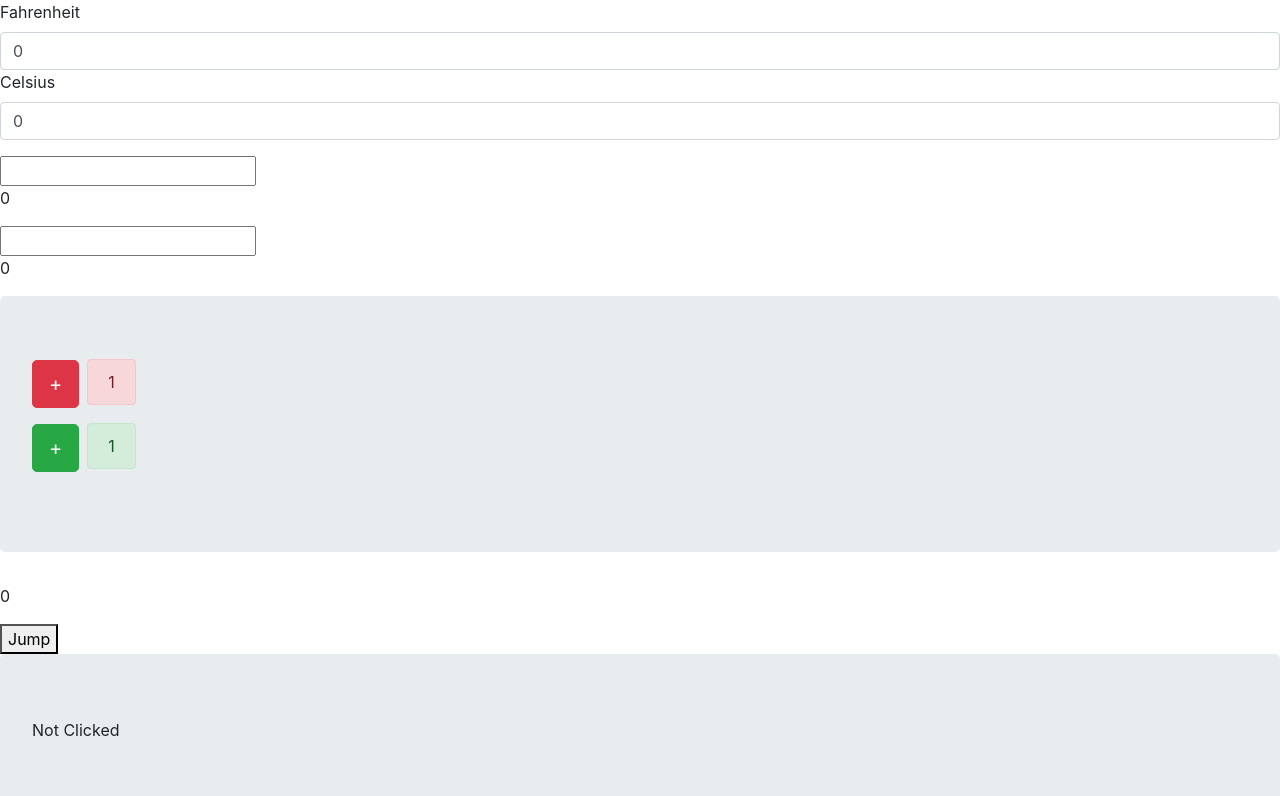
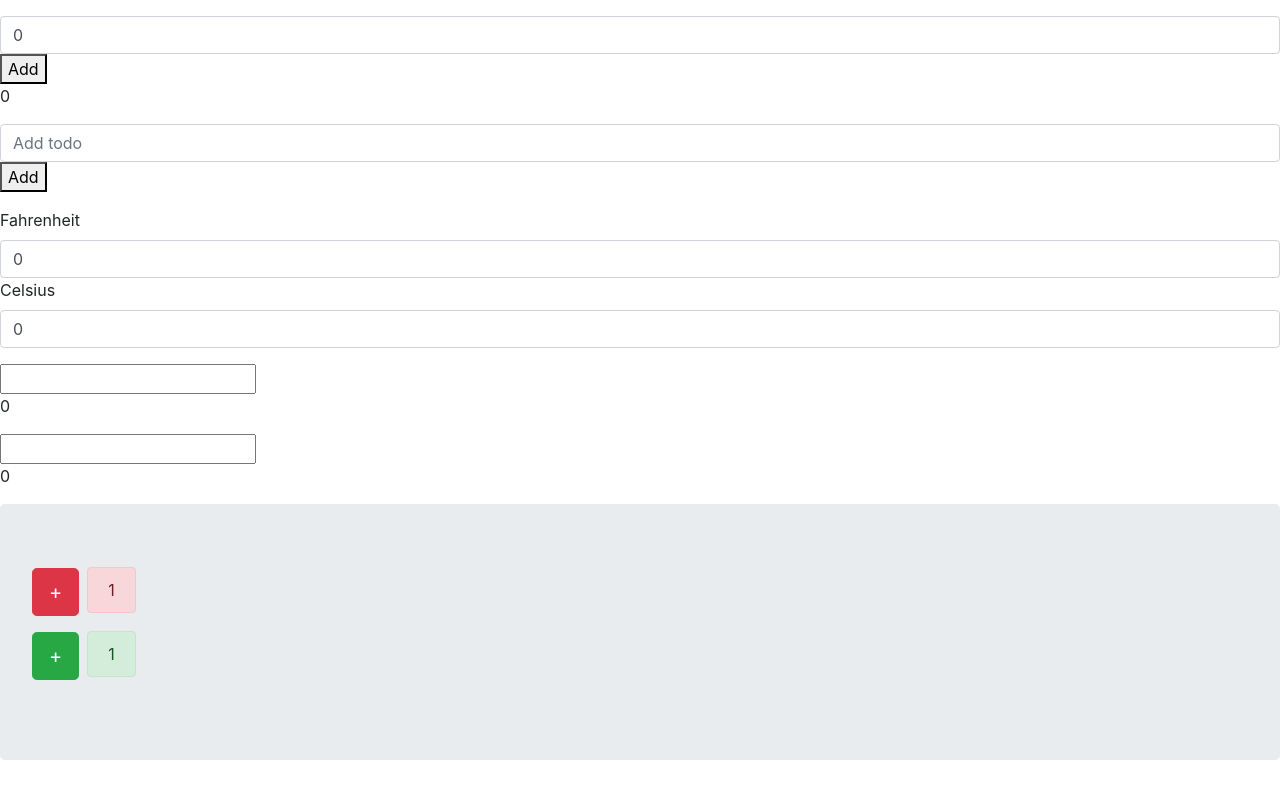
Before and after one commit to tom-meyrick/first-react-project, a React (Create React App) app: page / in a window 1280 px wide. Shown: the top 796 px of the page. Built offline with nearby package versions, Linux system fonts and the light colour scheme.

Commit message:
completed Adder challenge

```diff
--- /dev/null
+++ b/src/Adder.js
@@ -0,0 +1,44 @@
+// Create an <Adder> component. It should have a number <input> field and an "Add" <button>. When the "Add" button is pressed the number should be added to a list of numbers on screen and the total of all the numbers in the list should be displayed below. Make sure you test the total is correct: try 1, 2, and 3 and check you get 6
+
+//Add numbers in array together
+
+import React, { Component } from 'react';
+
+class Adder extends Component
+{
+    constructor(props) {
+        super(props);
+        this.state = { number: 0, list: [] };
+        this.handleChange = this.handleChange.bind(this);
+        this.handleClick = this.handleClick.bind(this);
+    }
+
+    handleChange(e) {
+        this.setState({ number: e.currentTarget.value });
+    }
+
+    handleClick(e) {
+        e.preventDefault();
+        this.setState({ number: 0, list: [...this.state.list, this.state.number] });
+    }
+
+    render() {
+    const{number, list} = this.state;
+    return (
+    <div className="form-group">
+        <ul>{list.map((number, index) => (
+            <li key={index}>{number}</li>
+        ))}</ul>
+    <form>
+    <input type="number" className="form-control" placeholder="Add" value={ number } onChange={ this.handleChange }></input>
+    <button onClick={this.handleClick}>Add</button>
+    </form>
+        <p>{list.reduce((acc, num) => (
+            +acc + +num
+        ),0)}</p>
+    </div>
+        );
+    }
+}
+
+export default Adder;
--- a/src/App.js
+++ b/src/App.js
@@ -14,6 +14,8 @@ import LightBox from './LightBox';
 import Length from './Length';
 import PasswordStrength from './PasswordStrength';
 import TempConverter from './TempConverter';
+import List from './List';
+import Adder from './Adder';
 
 let names = ["Dave", "Ariel", "Sheila", "Nigel", "Peter"];
 let blah = "https://www.sundaypost.com/wp-content/uploads/sites/13/2018/03/iStock-697083606.jpg.jpg";
@@ -21,6 +23,8 @@ let blah = "https://www.sundaypost.com/wp-content/uploads/sites/13/2018/03/iStoc
 const App = () => (
     <>
     {/* <LightBox src={ blah }/> */}
+    <Adder />
+    <List />
     <TempConverter />
     <PasswordStrength />
     <Length />
--- /dev/null
+++ b/src/List.js
@@ -0,0 +1,44 @@
+// Create a <List> component that consists of a <ul>, an <input>, and a <button>Add</button>. When you click the "Add" button, whatever is in the <input> should get added to the <ul>.
+
+//Enter text in input
+//Click button - set state to be e.current.value
+//ul takes val from state
+//returns val as list item
+
+import React, { Component } from 'react';
+
+class List extends Component
+{
+    constructor(props) {
+        super(props);
+        this.state = { todo: "", list: [] };
+        this.handleChange = this.handleChange.bind(this);
+        this.handleClick = this.handleClick.bind(this);
+    }
+
+    handleChange(e) {
+        this.setState({ todo: e.currentTarget.value });
+    }
+
+    handleClick(e) {
+        e.preventDefault();
+        this.setState({ todo: "", list: [...this.state.list, this.state.todo] });
+    }
+
+    render() {
+    const{todo, list} = this.state;
+    return (
+    <div className="form-group">
+    <ul>{list.map((todo, index) => (
+        <li key={index}>{todo}</li>
+    ))}</ul>
+    <form>
+    <input type="text" className="form-control" placeholder="Add todo" value={todo} onChange={this.handleChange}></input>
+    <button onClick={this.handleClick}>Add</button>
+    </form>
+    </div>
+    );
+    }
+}
+
+export default List;
```
